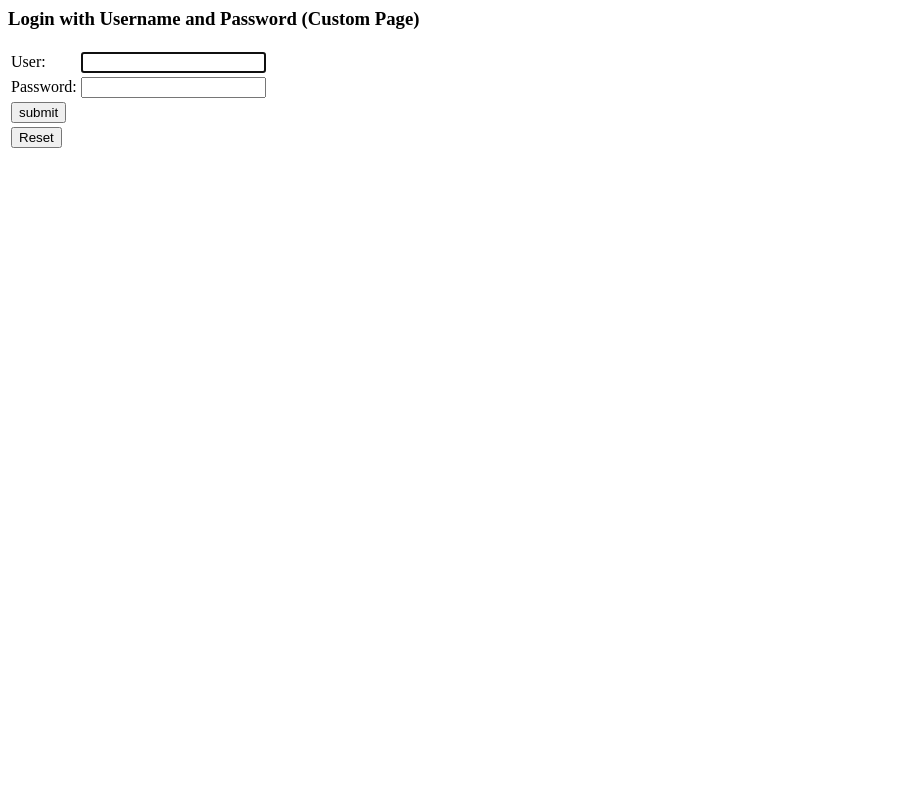
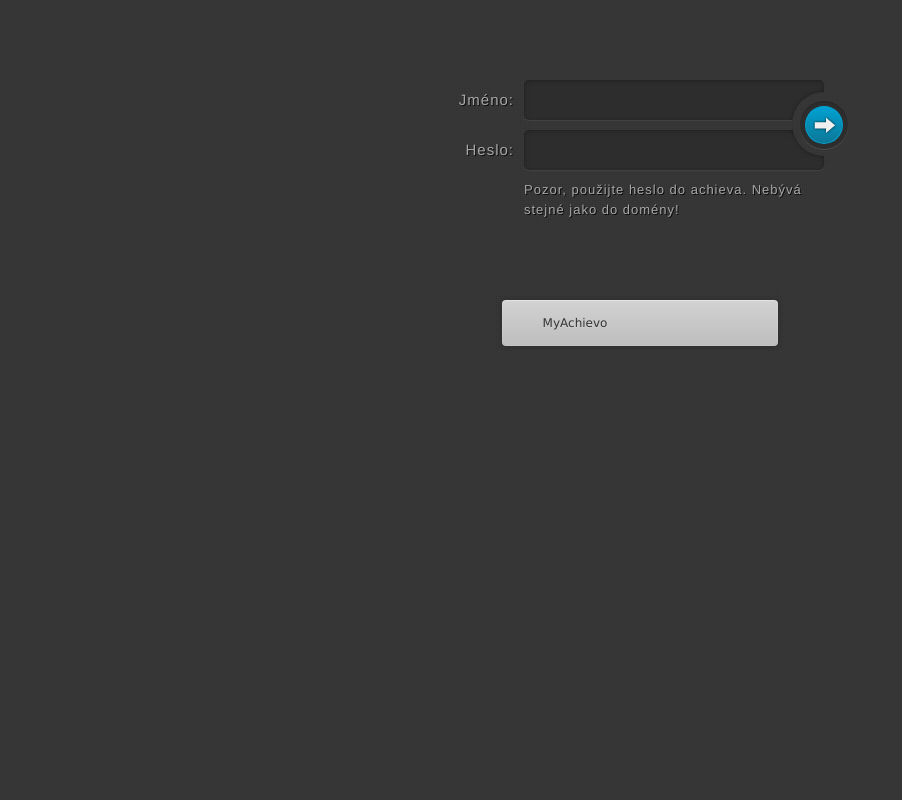
Before and after one commit to prikryl/MyAchievo, a Java web app: page /login/ in a window 1280 px wide. Shown: the whole page, without its empty margins (0-902 px from the left). Run offline with Spring Boot 4, a stand-in JSP engine, Linux system fonts and the light colour scheme; the project's own start-up code is not run, and a stand-in starts its controllers and pages.

Commit message:
custom login page

```diff
--- a/web-vaadin/src/main/webapp/WEB-INF/jsp/login.jsp
+++ b/web-vaadin/src/main/webapp/WEB-INF/jsp/login.jsp
@@ -1,48 +1,53 @@
 <%@ taglib prefix="c" uri="http://java.sun.com/jsp/jstl/core"%>
-<html>
+<!DOCTYPE html>
+<!--[if lt IE 7]> <html class="lt-ie9 lt-ie8 lt-ie7" lang="en"> <![endif]-->
+<!--[if IE 7]> <html class="lt-ie9 lt-ie8" lang="en"> <![endif]-->
+<!--[if IE 8]> <html class="lt-ie9" lang="en"> <![endif]-->
+<!--[if gt IE 8]><!-->
+<html lang="en">
+<!--<![endif]-->
 <head>
-<title>Login Page</title>
-<style>
-.errorblock {
-	color: #ff0000;
-	background-color: #ffEEEE;
-	border: 3px solid #ff0000;
-	padding: 8px;
-	margin: 16px;
-}
-</style>
+<meta charset="utf-8">
+<meta http-equiv="X-UA-Compatible" content="IE=edge,chrome=1">
+<title>MyAchievo</title>
+<link rel="stylesheet" href="<c:url value="/static/css/style.css" />" />
+<!--[if lt IE 9]><script src="//html5shim.googlecode.com/svn/trunk/html5.js"></script><![endif]-->
 </head>
-<body onload='document.f.j_username.focus();'>
-	<h3>Login with Username and Password (Custom Page)</h3>
+<body>
+	<form name='f' action="<c:url value='/j_spring_security_check' />"
+		class="login" method='POST'>
 
-	<c:if test="${not empty error}">
-		<div class="errorblock">
-			Your login attempt was not successful, try again.<br /> Caused :
-			${sessionScope["SPRING_SECURITY_LAST_EXCEPTION"].message}
-		</div>
-	</c:if>
+		<p>
+			<label for="j_username">Jméno:</label> <input type="text"
+				name="j_username" id="j_username">
+		</p>
 
-	<form name='f' action="<c:url value='/j_spring_security_check' />"
-		method='POST'>
+		<p>
+			<label for="j_password">Heslo:</label> <input type="password"
+				name="j_password" id="j_password" value="">
+		</p>
 
-		<table>
-			<tr>
-				<td>User:</td>
-				<td><input type='text' name='j_username' value=''></td>
-			</tr>
-			<tr>
-				<td>Password:</td>
-				<td><input type='password' name='j_password' /></td>
-			</tr>
-			<tr>
-				<td colspan='2'><input name="submit" type="submit"
-					value="submit" /></td>
-			</tr>
-			<tr>
-				<td colspan='2'><input name="reset" type="reset" /></td>
-			</tr>
-		</table>
+		<p class="login-submit">
+			<button type="submit" class="login-button">Login</button>
+		</p>
 
+		<p class="forgot-password">Pozor, použijte heslo do achieva.
+			Nebývá stejné jako do domény!</p>
 	</form>
+
+		<section class="about">
+			<p class="about-links">
+				<a href="http://www.cssflow.com/snippets/dark-login-form"
+					target="_parent">MyAchievo</a>
+<!-- 					<a -->
+<!-- 					href="http://www.cssflow.com/snippets/dark-login-form.zip" -->
+<!-- 					target="_parent">Download</a> -->
+			</p>
+<!-- 			<p class="about-author"> -->
+<!-- 				&copy; 2012&ndash;2013 <a href="http://thibaut.me" target="_blank">Thibaut -->
+<!-- 					Courouble</a> - <a href="http://www.cssflow.com/mit-license" -->
+<!-- 					target="_blank">MIT License</a><br> Original PSD by <a -->
+<!-- 					href="http://365psd.com/day/2-234/" target="_blank">Rich McNabb</a> -->
+		</section>
 </body>
 </html>
--- a/web-vaadin/src/main/webapp/WEB-INF/security.xml
+++ b/web-vaadin/src/main/webapp/WEB-INF/security.xml
@@ -10,9 +10,10 @@
 
     <http auto-config='true' use-expressions="true">
         <intercept-url pattern="/login/" access="permitAll" />
+        <intercept-url pattern="/static/**" access="permitAll" />
         <intercept-url pattern="/**" access="isAuthenticated()" />
         <logout logout-url="/logout" invalidate-session="true"/>
-        <form-login login-page="/login/" authentication-failure-url="/login/" />
+        <form-login login-page="/login/" authentication-failure-url="/login/?error=1" />
     </http>
 
 <!--     <authentication-manager > -->
--- /dev/null
+++ b/web-vaadin/src/main/webapp/static/css/style.css
@@ -0,0 +1,288 @@
+html, body, div, span, applet, object, iframe,
+h1, h2, h3, h4, h5, h6, p, blockquote, pre,
+a, abbr, acronym, address, big, cite, code,
+del, dfn, em, img, ins, kbd, q, s, samp,
+small, strike, strong, sub, sup, tt, var,
+b, u, i, center,
+dl, dt, dd, ol, ul, li,
+fieldset, form, label, legend,
+table, caption, tbody, tfoot, thead, tr, th, td,
+article, aside, canvas, details, embed,
+figure, figcaption, footer, header, hgroup,
+menu, nav, output, ruby, section, summary,
+time, mark, audio, video {
+  margin: 0;
+  padding: 0;
+  border: 0;
+  font-size: 100%;
+  font: inherit;
+  vertical-align: baseline;
+}
+
+article, aside, details, figcaption, figure,
+footer, header, hgroup, menu, nav, section {
+  display: block;
+}
+
+body {
+  line-height: 1;
+}
+
+ol, ul {
+  list-style: none;
+}
+
+blockquote, q {
+  quotes: none;
+}
+
+blockquote:before, blockquote:after,
+q:before, q:after {
+  content: '';
+  content: none;
+}
+
+table {
+  border-collapse: collapse;
+  border-spacing: 0;
+}
+
+.about {
+  margin: 70px auto 40px;
+  padding: 8px;
+  width: 260px;
+  font: 10px/18px 'Lucida Grande', Arial, sans-serif;
+  color: #666;
+  text-align: center;
+  text-shadow: 0 1px rgba(255, 255, 255, 0.25);
+  background: #eee;
+  background: rgba(250, 250, 250, 0.8);
+  border-radius: 4px;
+  background-image: -webkit-linear-gradient(top, rgba(0, 0, 0, 0), rgba(0, 0, 0, 0.1));
+  background-image: -moz-linear-gradient(top, rgba(0, 0, 0, 0), rgba(0, 0, 0, 0.1));
+  background-image: -o-linear-gradient(top, rgba(0, 0, 0, 0), rgba(0, 0, 0, 0.1));
+  background-image: linear-gradient(to bottom, rgba(0, 0, 0, 0), rgba(0, 0, 0, 0.1));
+  -webkit-box-shadow: inset 0 1px rgba(255, 255, 255, 0.3), inset 0 0 0 1px rgba(255, 255, 255, 0.1), 0 0 6px rgba(0, 0, 0, 0.2);
+  box-shadow: inset 0 1px rgba(255, 255, 255, 0.3), inset 0 0 0 1px rgba(255, 255, 255, 0.1), 0 0 6px rgba(0, 0, 0, 0.2);
+}
+.about a {
+  color: #333;
+  text-decoration: none;
+  border-radius: 2px;
+  -webkit-transition: background 0.1s;
+  -moz-transition: background 0.1s;
+  -o-transition: background 0.1s;
+  transition: background 0.1s;
+}
+.about a:hover {
+  text-decoration: none;
+  background: #fafafa;
+  background: rgba(255, 255, 255, 0.7);
+}
+
+.about-links {
+  height: 30px;
+}
+.about-links > a {
+  float: left;
+  width: 50%;
+  line-height: 30px;
+  font-size: 12px;
+}
+
+.about-author {
+  margin-top: 5px;
+}
+.about-author > a {
+  padding: 1px 3px;
+  margin: 0 -1px;
+}
+
+/*
+ * Copyright (c) 2012-2013 Thibaut Courouble
+ * http://www.cssflow.com
+ *
+ * Licensed under the MIT License:
+ * http://www.opensource.org/licenses/mit-license.php
+ */
+body, .login-submit, .login-submit:before, .login-submit:after {
+  background: #373737 url("../img/bg.png") 0 0 repeat;
+}
+
+body {
+  font: 14px/20px 'Helvetica Neue', Helvetica, Arial, sans-serif;
+  color: #404040;
+}
+
+a {
+  color: #00a1d2;
+  text-decoration: none;
+}
+a:hover {
+  text-decoration: underline;
+}
+
+.login {
+  position: relative;
+  margin: 80px auto;
+  width: 400px;
+  padding-right: 32px;
+  font-weight: 300;
+  color: #a8a7a8;
+  text-shadow: 1px 1px 0 rgba(0, 0, 0, 0.8);
+}
+.login p {
+  margin: 0 0 10px;
+}
+
+input, button, label {
+  font-family: 'Helvetica Neue', Helvetica, Arial, sans-serif;
+  font-size: 15px;
+  font-weight: 300;
+  -webkit-box-sizing: border-box;
+  -moz-box-sizing: border-box;
+  box-sizing: border-box;
+}
+
+input[type=text], input[type=password] {
+  padding: 0 10px;
+  width: 300px;
+  height: 40px;
+  color: #bbb;
+  text-shadow: 1px 1px 1px black;
+  background: rgba(0, 0, 0, 0.16);
+  border: 0;
+  border-radius: 5px;
+  -webkit-box-shadow: inset 0 1px 4px rgba(0, 0, 0, 0.3), 0 1px rgba(255, 255, 255, 0.06);
+  box-shadow: inset 0 1px 4px rgba(0, 0, 0, 0.3), 0 1px rgba(255, 255, 255, 0.06);
+}
+input[type=text]:focus, input[type=password]:focus {
+  color: white;
+  background: rgba(0, 0, 0, 0.1);
+  outline: 0;
+}
+
+label {
+  float: left;
+  width: 100px;
+  line-height: 40px;
+  padding-right: 10px;
+  font-weight: 100;
+  text-align: right;
+  letter-spacing: 1px;
+}
+
+.forgot-password {
+  padding-left: 100px;
+  font-size: 13px;
+  font-weight: 100;
+  letter-spacing: 1px;
+}
+
+.login-submit {
+  position: absolute;
+  top: 12px;
+  right: 0;
+  width: 48px;
+  height: 48px;
+  padding: 8px;
+  border-radius: 32px;
+  -webkit-box-shadow: 0 0 4px rgba(0, 0, 0, 0.35);
+  box-shadow: 0 0 4px rgba(0, 0, 0, 0.35);
+}
+.login-submit:before, .login-submit:after {
+  content: '';
+  z-index: 1;
+  position: absolute;
+}
+.login-submit:before {
+  top: 28px;
+  left: -4px;
+  width: 4px;
+  height: 10px;
+  -webkit-box-shadow: inset 0 1px rgba(255, 255, 255, 0.06);
+  box-shadow: inset 0 1px rgba(255, 255, 255, 0.06);
+}
+.login-submit:after {
+  top: -4px;
+  bottom: -4px;
+  right: -4px;
+  width: 36px;
+}
+
+.login-button {
+  position: relative;
+  z-index: 2;
+  width: 48px;
+  height: 48px;
+  padding: 0 0 48px;
+  /* Fix wrong positioning in Firefox 9 & older (bug 450418) */
+  text-indent: 120%;
+  white-space: nowrap;
+  overflow: hidden;
+  background: none;
+  border: 0;
+  border-radius: 24px;
+  cursor: pointer;
+  -webkit-box-shadow: inset 0 1px 1px rgba(0, 0, 0, 0.2), 0 1px rgba(255, 255, 255, 0.1);
+  box-shadow: inset 0 1px 1px rgba(0, 0, 0, 0.2), 0 1px rgba(255, 255, 255, 0.1);
+  /* Must use another pseudo element for the gradient background because Webkit */
+  /* clips the background incorrectly inside elements with a border-radius.     */
+}
+.login-button:before {
+  content: '';
+  position: absolute;
+  top: 5px;
+  bottom: 5px;
+  left: 5px;
+  right: 5px;
+  background: #00a2d3;
+  border-radius: 24px;
+  background-image: -webkit-linear-gradient(top, #00a2d3, #0d7796);
+  background-image: -moz-linear-gradient(top, #00a2d3, #0d7796);
+  background-image: -o-linear-gradient(top, #00a2d3, #0d7796);
+  background-image: linear-gradient(to bottom, #00a2d3, #0d7796);
+  -webkit-box-shadow: inset 0 0 0 1px #00a2d3, 0 0 0 5px rgba(0, 0, 0, 0.16);
+  box-shadow: inset 0 0 0 1px #00a2d3, 0 0 0 5px rgba(0, 0, 0, 0.16);
+}
+.login-button:active:before {
+  background: #0591ba;
+  background-image: -webkit-linear-gradient(top, #0591ba, #00a2d3);
+  background-image: -moz-linear-gradient(top, #0591ba, #00a2d3);
+  background-image: -o-linear-gradient(top, #0591ba, #00a2d3);
+  background-image: linear-gradient(to bottom, #0591ba, #00a2d3);
+}
+.login-button:after {
+  content: '';
+  position: absolute;
+  top: 15px;
+  left: 12px;
+  width: 25px;
+  height: 19px;
+  background: url("../img/arrow.png") 0 0 no-repeat;
+}
+
+::-moz-focus-inner {
+  border: 0;
+  padding: 0;
+}
+
+.lt-ie9 input[type=text], .lt-ie9 input[type=password] {
+  line-height: 40px;
+  background: #282828;
+}
+.lt-ie9 .login-submit {
+  position: absolute;
+  top: 12px;
+  right: -28px;
+  padding: 4px;
+}
+.lt-ie9 .login-submit:before, .lt-ie9 .login-submit:after {
+  display: none;
+}
+.lt-ie9 .login-button {
+  line-height: 48px;
+}
+.lt-ie9 .about {
+  background: #313131;
+}
```
Also changed, not shown: web-vaadin/src/main/webapp/WEB-INF/web.xml (+20 -2 lines), web-vaadin/src/main/webapp/static/img/arrow.png (added), web-vaadin/src/main/webapp/static/img/bg.png (added).
